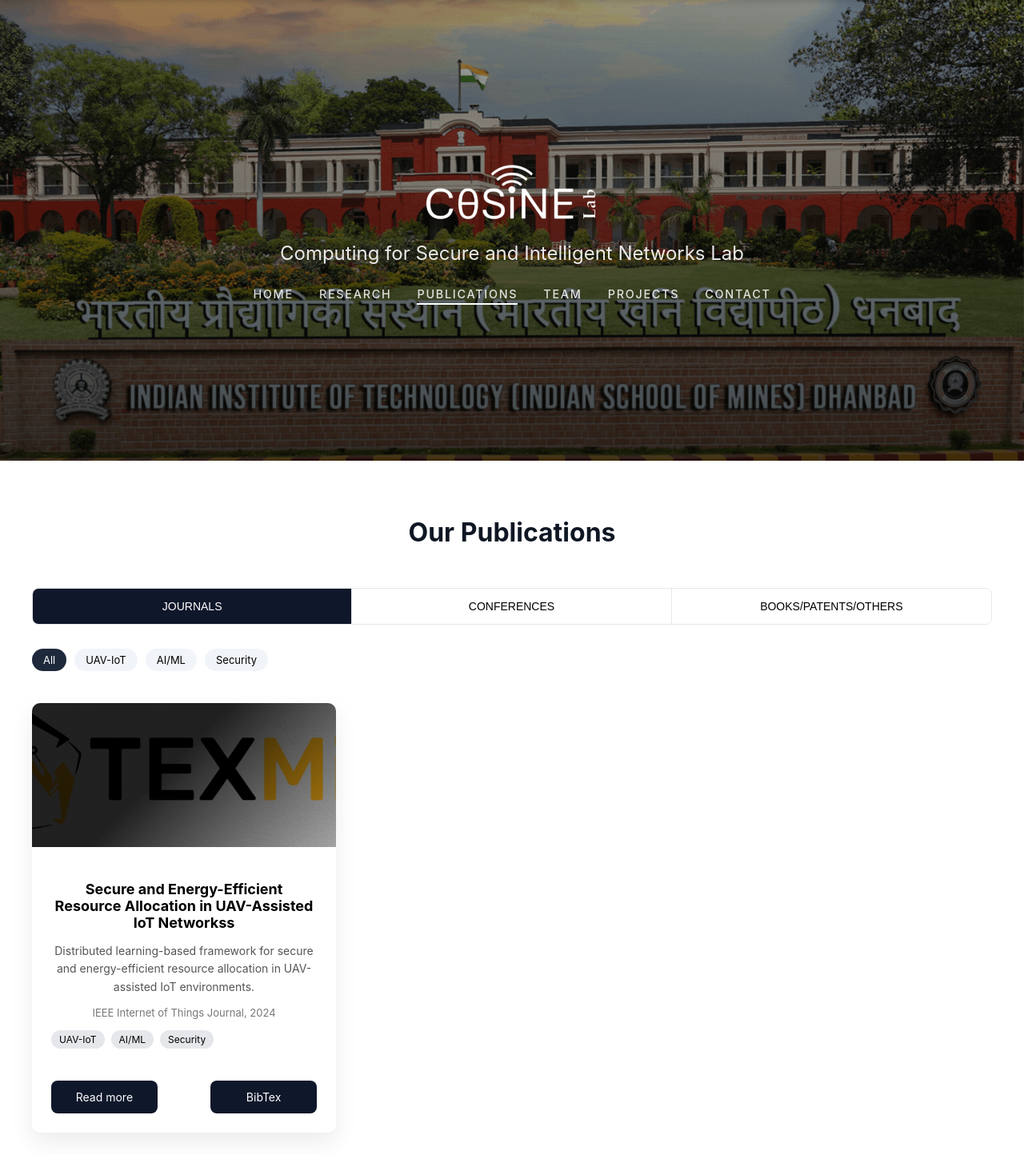
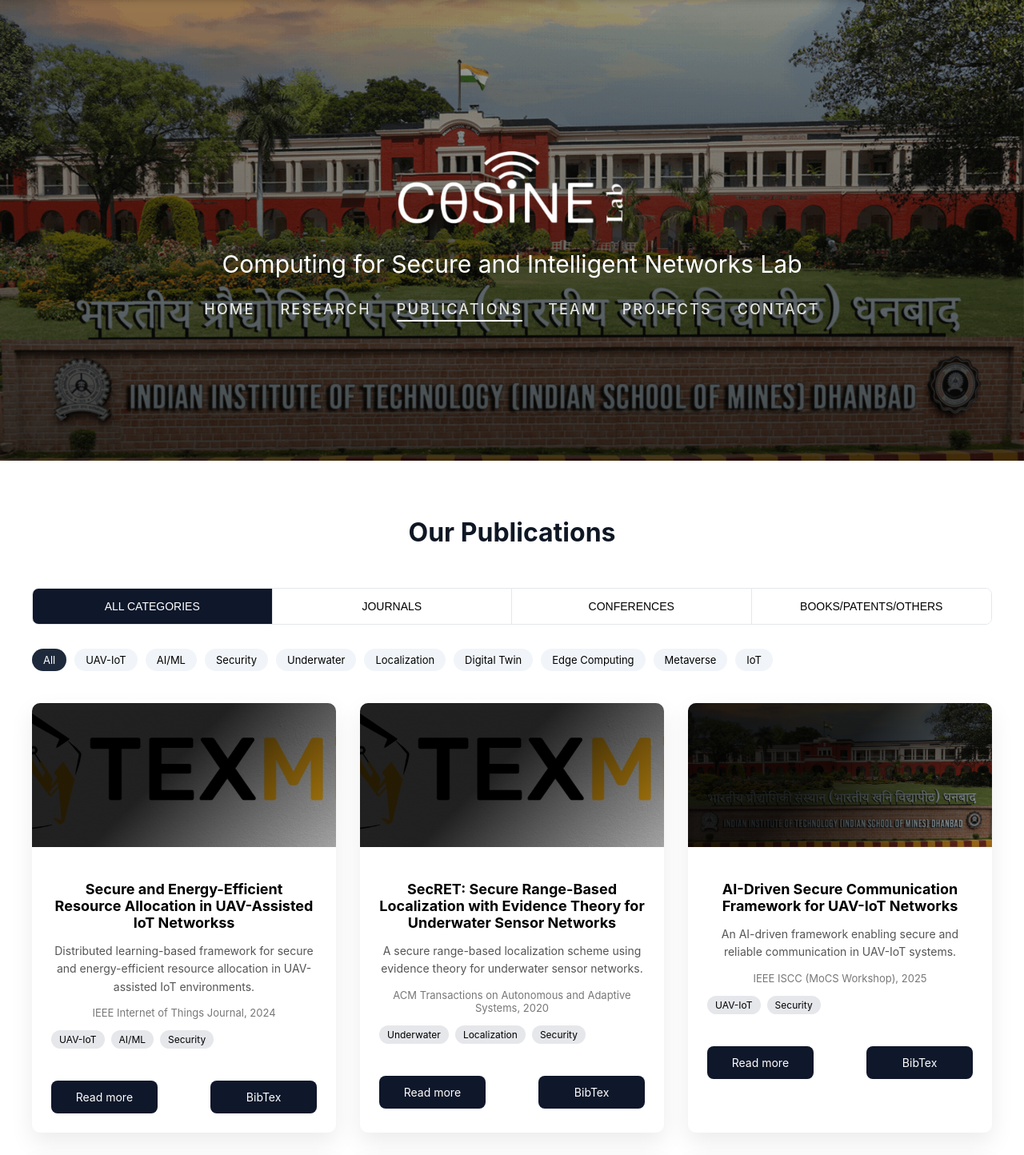
Before and after one commit to cosinelab-iitism/cosinelab-iitism.github.io, a React (Create React App) app: page /publication in a window 1280 px wide. Shown: the top 1444 px of the page at 80% size. Built offline with nearby package versions, Linux system fonts and the light colour scheme.

Commit message:
changes in multiple files

```diff
--- a/src/components/Header.css
+++ b/src/components/Header.css
@@ -38,14 +38,14 @@
   margin-bottom: 0.75rem;
 }
 .hero-logo img {
-  height: 90px;
+  height: 120px;
   width: auto;
 }
 
 .hero-subtitle {
   margin: 0.35rem 0 1.75rem;
-  font-size: 24px;
-  opacity: 0.9;
+  font-size: 30px;
+
 }
 
 /* Nav links centered under subtitle */
@@ -60,7 +60,7 @@
 .nav-link {
   color: rgba(255, 255, 255, 0.85);
   text-decoration: none;
-  font-size: 0.9rem;
+  font-size: 18px;
   font-weight: 500;
   letter-spacing: 0.12em;
 }
@@ -90,7 +90,7 @@
   }
 
   .hero-subtitle {
-    font-size: 0.85rem;
+    font-size: 20px;
   }
 
   .hero-nav {
--- a/src/pages/publication/Publication.css
+++ b/src/pages/publication/Publication.css
@@ -15,7 +15,7 @@
 /* TABULAR TABS */
 .pub-tabular {
   display: grid;
-  grid-template-columns: repeat(3, 1fr);
+  grid-template-columns: repeat(4, 1fr);
   border: 1px solid #e5e7eb;
   border-radius: 8px;
   overflow: hidden;
--- a/src/pages/publication/Publication.js
+++ b/src/pages/publication/Publication.js
@@ -16,6 +16,17 @@
       tags: ["UAV-IoT", "AI/ML", "Security"],
       image: pubJournalImg,
       link: "https://example.com/publication/secure-resource-allocation",
+      bibtexLink: "/bibtex/secure-resource-allocation.txt", // placeholder if needed
+    },
+    {
+      title:
+        "SecRET: Secure Range-Based Localization with Evidence Theory for Underwater Sensor Networks",
+      description: "A secure range-based localization scheme using evidence theory for underwater sensor networks.",
+      venue: "ACM Transactions on Autonomous and Adaptive Systems, 2020",
+      tags: ["Underwater", "Localization", "Security"],
+      image: pubJournalImg,
+         link: "https://example.com/publication/secure-resource-allocation",
+      bibtexLink: "/bibtex/misra2020.txt",
     },
   ],
 
@@ -51,14 +62,33 @@
       link: "https://example.com/publication/secure-access-metaverse",
     },
   ],
+  books: [
+    {
+      title: "Secure Access Control in Metaverse-Enabled IoT Networks",
+      description:
+        "Lightweight access control mechanisms for secure metaverse-enabled IoT environments.",
+      venue: "IEEE MoCS Workshop, 2025",
+      tags: ["Metaverse", "IoT", "Security"],
+      image: pubWorkshopImg,
+      link: "https://example.com/publication/secure-access-metaverse",
+    },
+  ],
 };
 
 export default function Publication() {
-  const [activeTab, setActiveTab] = useState("journals");
+  const [activeTab, setActiveTab] = useState("all");
   const [activeTag, setActiveTag] = useState("All");
 
-  const publications = publicationsData[activeTab];
-  const allTags = ["All", ...new Set(publications.flatMap((p) => p.tags))];
+  // derive publications based on active tab; "all" combines every category
+  const publications =
+    activeTab === "all"
+      ? Object.values(publicationsData).flat()
+      : publicationsData[activeTab];
+
+  const allTags = [
+    "All",
+    ...new Set(publications.flatMap((p) => p.tags)),
+  ];
 
   const filtered =
     activeTag === "All"
@@ -70,7 +100,7 @@
       <h1 className="publications-title">Our Publications</h1>
       {/* TABULAR TABS */}
       <div className="pub-tabular">
-        {["journals", "conferences", "Books/Patents/Others"].map((tab) => (
+        {["all", "journals", "conferences", "books"].map((tab) => (
           <button
             key={tab}
             className={activeTab === tab ? "active" : ""}
@@ -79,7 +109,11 @@
               setActiveTag("All");
             }}
           >
-            {tab.toUpperCase()}
+            {tab === "all"
+              ? "ALL CATEGORIES"
+              : tab === "books"
+              ? "BOOKS/PATENTS/OTHERS"
+              : tab.toUpperCase()}
           </button>
         ))}
       </div>
@@ -133,10 +167,10 @@
                   )}
                 </div>
                 <div className="pub-card-actions">
-                  {pub.link && (
+                  {(pub.bibtexLink || pub.link) && (
                     <a
                       className="read-more"
-                      href={pub.link}
+                      href={pub.bibtexLink || pub.link}
                       target="_blank"
                       rel="noopener noreferrer"
                     >
--- a/src/pages/team/Team.js
+++ b/src/pages/team/Team.js
@@ -16,7 +16,7 @@
     linkedin: "https://www.linkedin.com/in/tamoghnaojha/",
   },
   {
-    name: "Arjab Des",
+    name: "Arjab De",
     role: "PhD Student",
     description:
       "Topic: Futuristic Intelligent Networks",
```
Also changed, not shown: public/bibtex/misra2020.txt (added), 1 other file (tests, documents, lock files or other folders).
